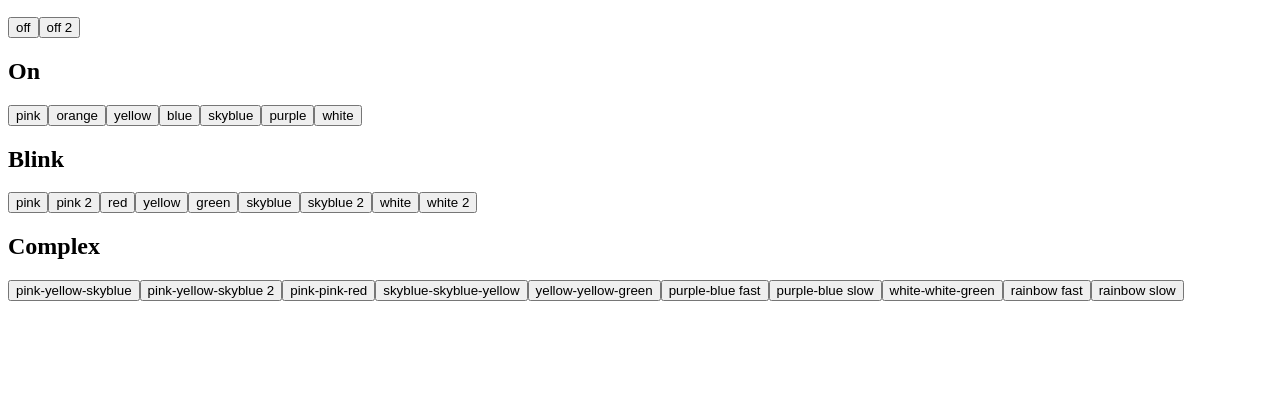
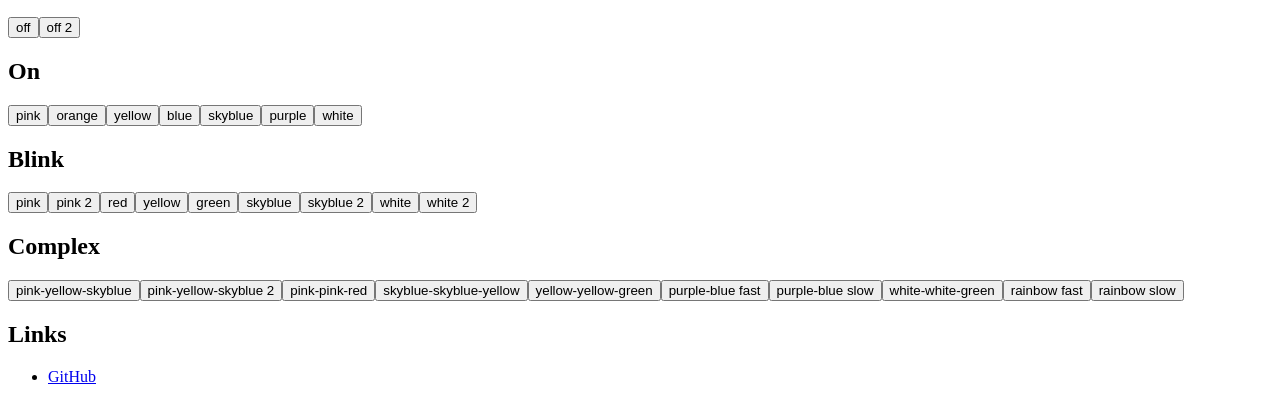
Before and after one commit to ohtake/miracle-light-controller, a plain HTML site: page index.html in a window 1280 px wide. Shown: the part 110-530 px from the top of the page. Drawn offline with Linux system fonts and the light colour scheme; a script that the page names is missing.

Commit message:
Add link to GitHub

```diff
--- a/index.html
+++ b/index.html
@@ -94,5 +94,9 @@ insertControl(d, 'white-white-green', '1434323'); // 誰でもが持ってる
 insertControl(d, 'rainbow fast', '3414123'); // rainbow
 insertControl(d, 'rainbow slow', '1234123'); // miracle gift
   </script>
+  <h2>Links</h2>
+  <ul>
+    <li><a href="https://github.com/ohtake/miracle-light-controller">GitHub</a></li>
+  </ul>
 </body>
 </html>
```
